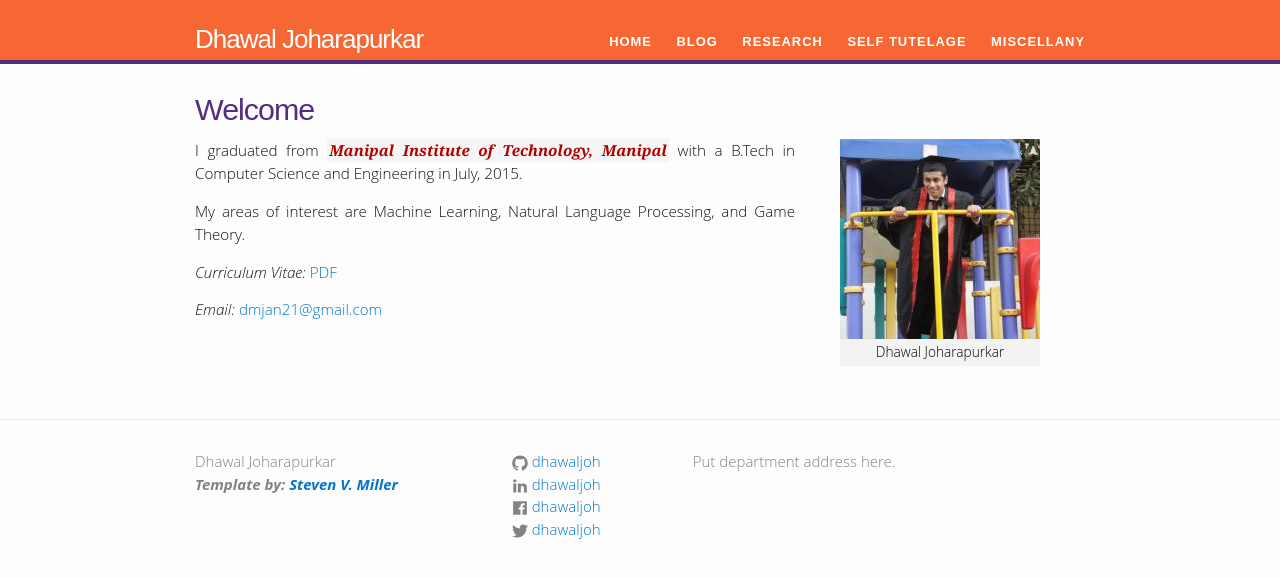
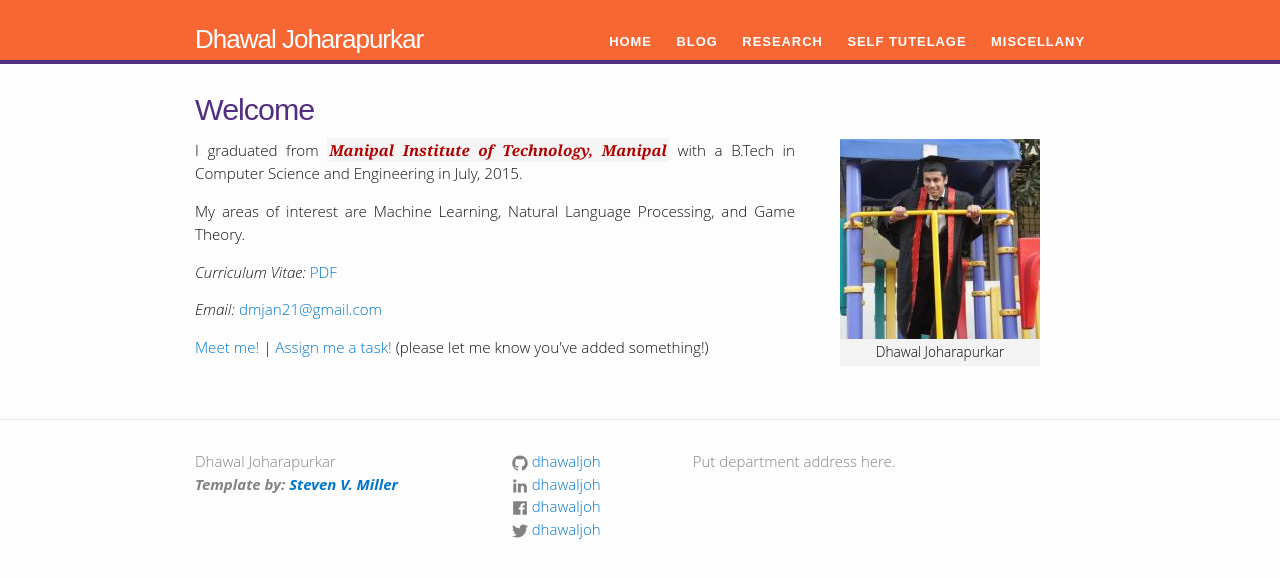
Before and after one commit to dhawaljoh/dhawaljoh.github.io, a Jekyll site: the page built from index.html, in a window 1280 px wide. Shown: the top 578 px of the page. Built offline with Jekyll 4.4.1, drawn with Linux system fonts in a browser that asks for light colours.

Commit message:
added doodle and flask.io

```diff
--- a/index.html
+++ b/index.html
@@ -16,6 +16,7 @@ layout: default
 
 	<p><em>Curriculum Vitae: </em><a href="files/CV_new.pdf" target="_blank">PDF</a></p>
 	<p><em>Email: </em><a href="mailto:{{ site.email }}">{{ site.email }}</a></p>
+	<p><a href="http://doodle.com/dhawaljoh" target="_blank">Meet me!</a> | <a href="http://flask.io/yoUm1" target="_blank">Assign me a task!</a> (please let me know you've added something!)</p>
 </div>
 
 {% include image.html url="/images/me.jpeg" caption="Dhawal Joharapurkar" width=200 align="center" %}
```
